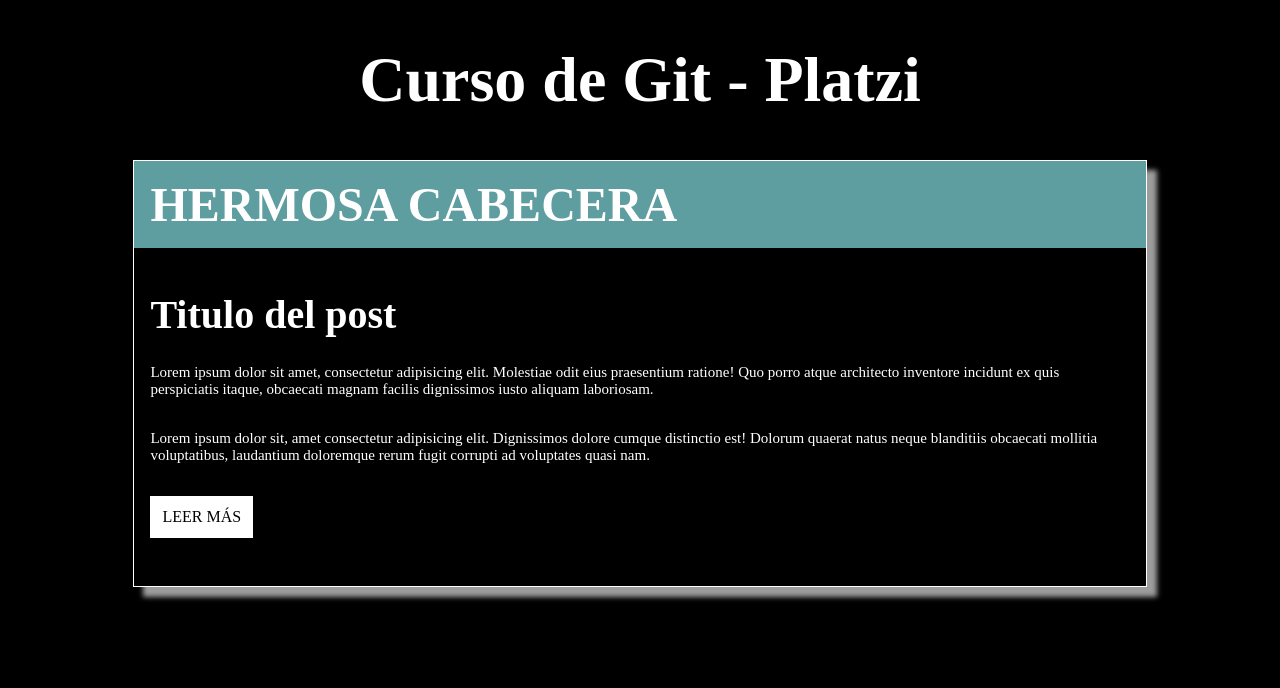
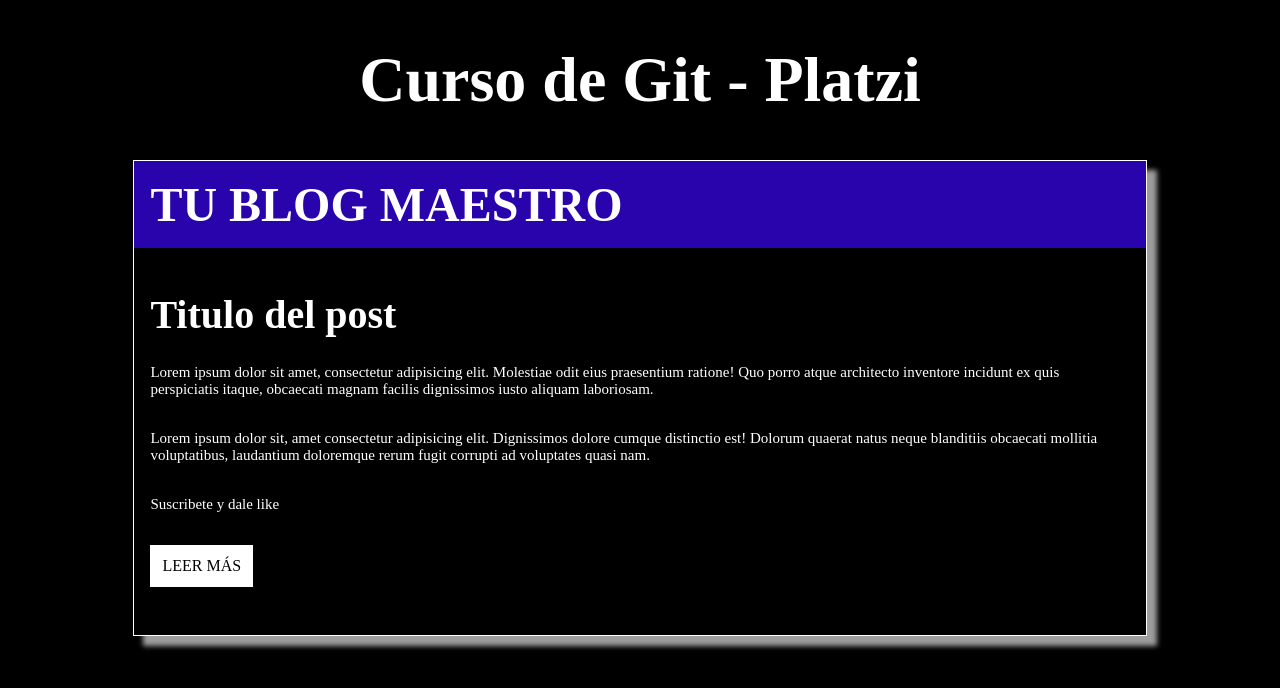
Before and after one commit to JeanCodeEc/Practica-Curso-Git, a plain HTML site: page index.html in a window 1280 px wide. Drawn offline with Linux system fonts and the light colour scheme.

Commit message:
Modifique la cabecera maestra, cambie el color y agregue otro parrafo

```diff
--- a/css/estilos.css
+++ b/css/estilos.css
@@ -26,7 +26,7 @@ p{
 -moz-box-shadow: 10px 10px 5px 0px rgba(209,209,209,0.75);
 }
 .cabecera{
-    background-color: cadetblue;
+    background-color: rgb(41, 4, 173);
     padding: 1rem;
 }
 .cabecera h2{
--- a/index.html
+++ b/index.html
@@ -12,12 +12,13 @@
 
     <div class="container">
         <div class="cabecera">
-            <h2>Hermosa Cabecera</h2>
+            <h2>Tu Blog Maestro</h2>
         </div>
         <div class="post">
             <h1>Titulo del post</h1>
             <p>Lorem ipsum dolor sit amet, consectetur adipisicing elit. Molestiae odit eius praesentium ratione! Quo porro atque architecto inventore incidunt ex quis perspiciatis itaque, obcaecati magnam facilis dignissimos iusto aliquam laboriosam.</p>
             <p>Lorem ipsum dolor sit, amet consectetur adipisicing elit. Dignissimos dolore cumque distinctio est! Dolorum quaerat natus neque blanditiis obcaecati mollitia voluptatibus, laudantium doloremque rerum fugit corrupti ad voluptates quasi nam.</p>
+            <p>Suscribete y dale like</p>
             <a href="#" class="button">Leer Más</a>
         </div>
     </div>
```
